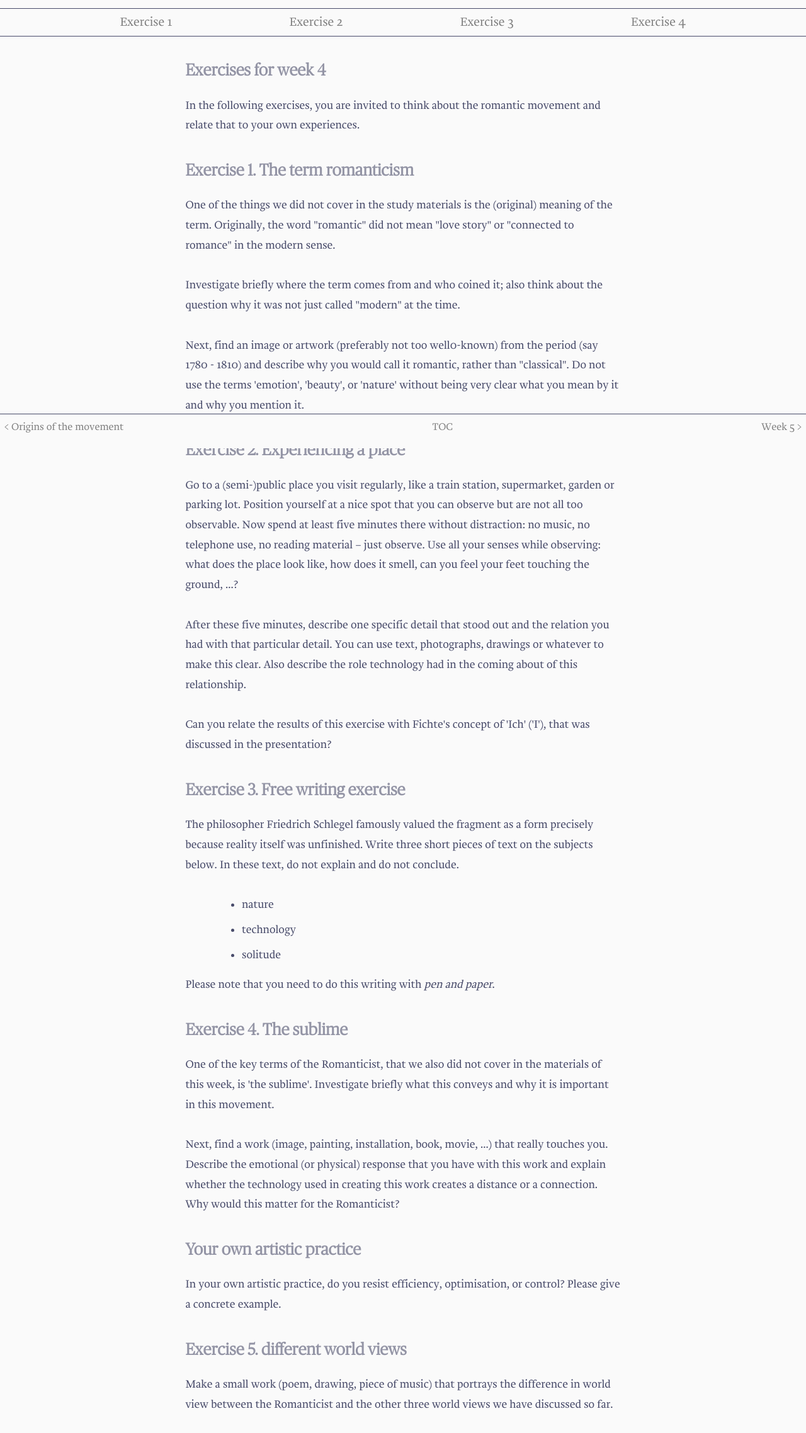
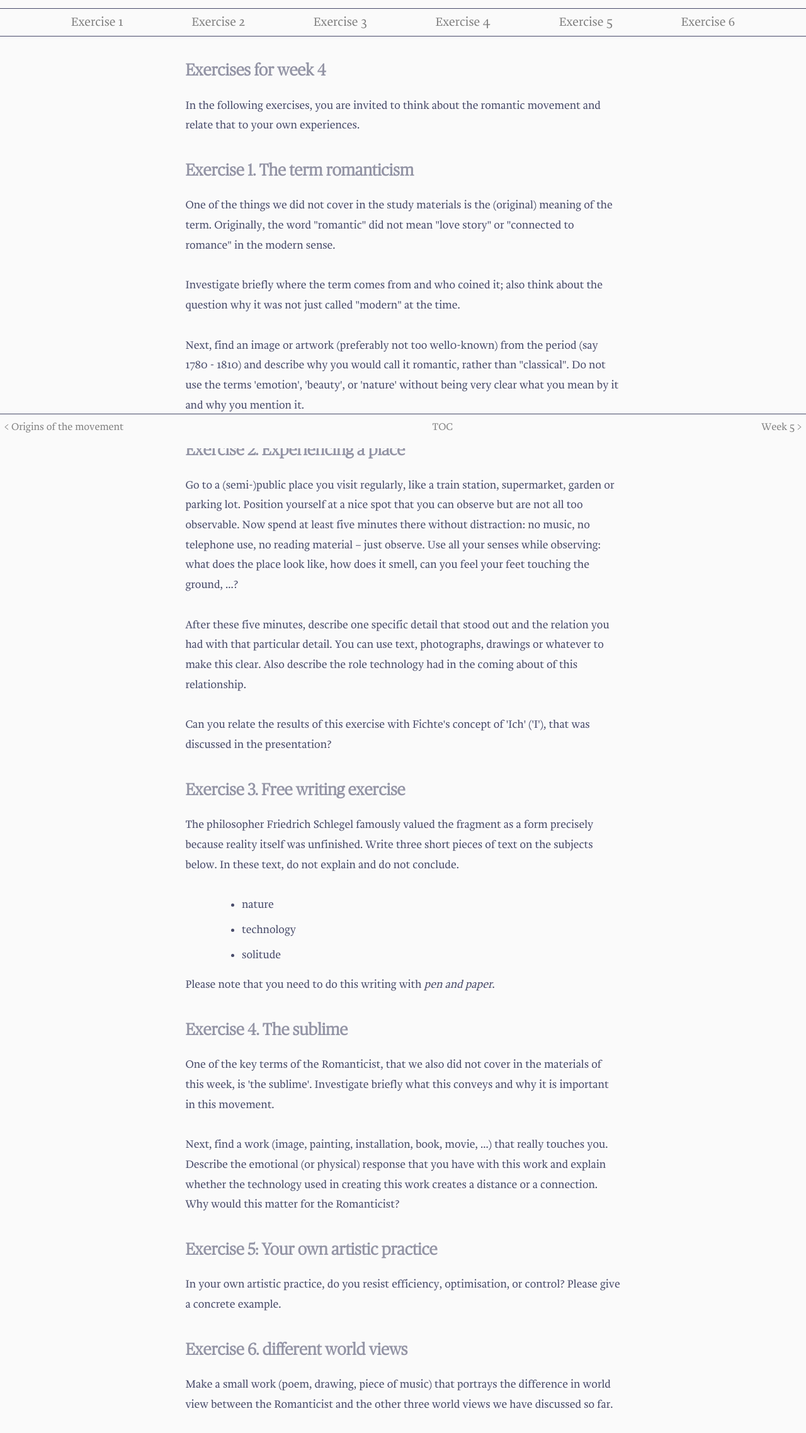
Before and after one commit to bart314/Theory, a plain HTML site: page week4/exercises.html in a window 1280 px wide. Shown: the part 88-2364 px from the top of the page at 63% size. Drawn offline with Linux system fonts and the light colour scheme.

Commit message:
haastige spoed

```diff
--- a/week4/exercises.html
+++ b/week4/exercises.html
@@ -14,6 +14,8 @@
             <p><a href="#exercise2">Exercise 2</a></p>
             <p><a href="#exercise3">Exercise 3</a></p>
             <p><a href="#exercise4">Exercise 4</a></p>
+            <p><a href="#exercise5">Exercise 5</a></p>
+            <p><a href="#exercise6">Exercise 6</a></p>
         </div>
     </header>
 
@@ -57,12 +59,12 @@
     </section>
 
     <section id="exercise5">
-        <h2>Your own artistic practice</h2>
+        <h2>Exercise 5: Your own artistic practice</h2>
         <p>In your own artistic practice, do you resist efficiency, optimisation, or control? Please give a concrete example.</p>
     </section>
 
-    <section id="exercise5">
-        <h2>Exercise 5. different world views</h2>
+    <section id="exercise6">
+        <h2>Exercise 6. different world views</h2>
         <p>Make a small work (poem, drawing, piece of music) that portrays the difference in world view between the Romanticist and the other three world views we have discussed so far.</p>
     </section>
 
```
